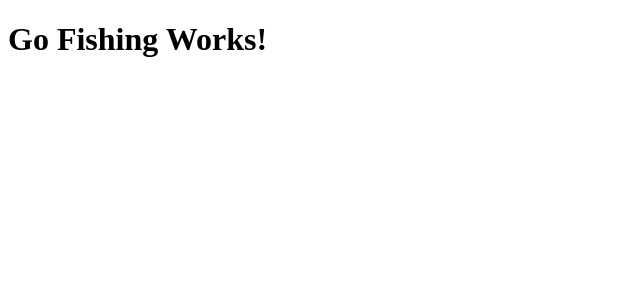
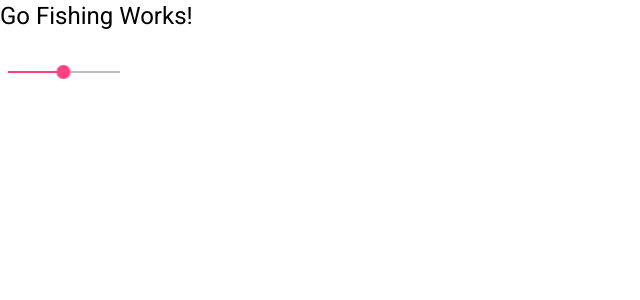
Before and after one commit to GajicMladen/ISA-MRS-tim7, an Angular app in the folder ISA-MRS-project/go-fishing-ui/go-fishing/: page / in a window 1280 px wide. Shown: the top 300 px of the page, without its empty margins (0-640 px from the left). Built offline with nearby package versions, Linux system fonts and the light colour scheme.

Commit message:
1.3 Instaliran Angular Material
Instaliran Angular Material, odabrana je Indigo/Pink tema.

```diff
--- a/ISA-MRS-project/go-fishing-ui/go-fishing/angular.json
+++ b/ISA-MRS-project/go-fishing-ui/go-fishing/angular.json
@@ -27,6 +27,7 @@
               "src/assets"
             ],
             "styles": [
+              "./node_modules/@angular/material/prebuilt-themes/indigo-pink.css",
               "src/styles.css"
             ],
             "scripts": []
@@ -94,6 +95,7 @@
               "src/assets"
             ],
             "styles": [
+              "./node_modules/@angular/material/prebuilt-themes/indigo-pink.css",
               "src/styles.css"
             ],
             "scripts": []
--- a/ISA-MRS-project/go-fishing-ui/go-fishing/package.json
+++ b/ISA-MRS-project/go-fishing-ui/go-fishing/package.json
@@ -11,10 +11,12 @@
   "private": true,
   "dependencies": {
     "@angular/animations": "~13.3.0",
+    "@angular/cdk": "^13.3.2",
     "@angular/common": "~13.3.0",
     "@angular/compiler": "~13.3.0",
     "@angular/core": "~13.3.0",
     "@angular/forms": "~13.3.0",
+    "@angular/material": "^13.3.2",
     "@angular/platform-browser": "~13.3.0",
     "@angular/platform-browser-dynamic": "~13.3.0",
     "@angular/router": "~13.3.0",
--- a/ISA-MRS-project/go-fishing-ui/go-fishing/src/app/app.component.html
+++ b/ISA-MRS-project/go-fishing-ui/go-fishing/src/app/app.component.html
@@ -1 +1,2 @@
 <h1>Go Fishing Works!</h1>
+<mat-slider min="1" max="100" step="1" value="50"></mat-slider>
--- a/ISA-MRS-project/go-fishing-ui/go-fishing/src/index.html
+++ b/ISA-MRS-project/go-fishing-ui/go-fishing/src/index.html
@@ -6,8 +6,11 @@
   <base href="/">
   <meta name="viewport" content="width=device-width, initial-scale=1">
   <link rel="icon" type="image/x-icon" href="favicon.ico">
+  <link rel="preconnect" href="https://fonts.gstatic.com">
+  <link href="https://fonts.googleapis.com/css2?family=Roboto:wght@300;400;500&display=swap" rel="stylesheet">
+  <link href="https://fonts.googleapis.com/icon?family=Material+Icons" rel="stylesheet">
 </head>
-<body>
+<body class="mat-typography">
   <app-root></app-root>
 </body>
 </html>
--- a/ISA-MRS-project/go-fishing-ui/go-fishing/src/styles.css
+++ b/ISA-MRS-project/go-fishing-ui/go-fishing/src/styles.css
@@ -1 +1,4 @@
 /* You can add global styles to this file, and also import other style files */
+
+html, body { height: 100%; }
+body { margin: 0; font-family: Roboto, "Helvetica Neue", sans-serif; }
```
Also changed, not shown: ISA-MRS-project/go-fishing-ui/go-fishing/src/app/app.module.ts (+8 -6 lines), 1 other file (tests, documents, lock files or other folders).
